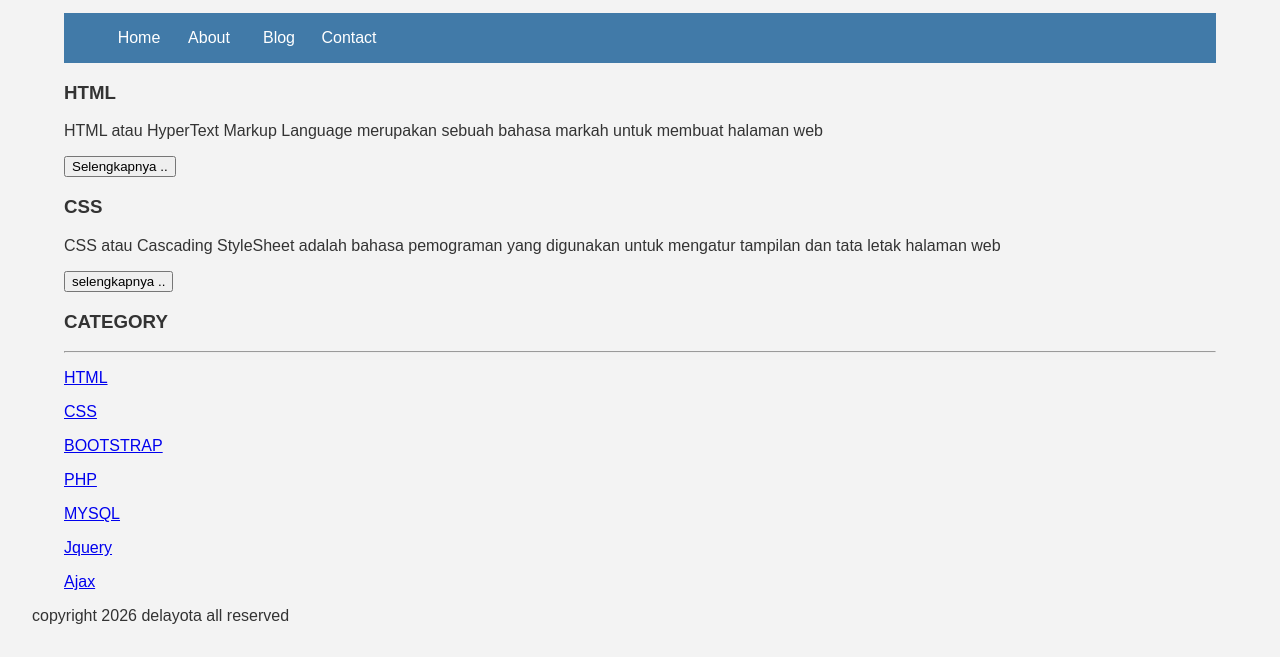
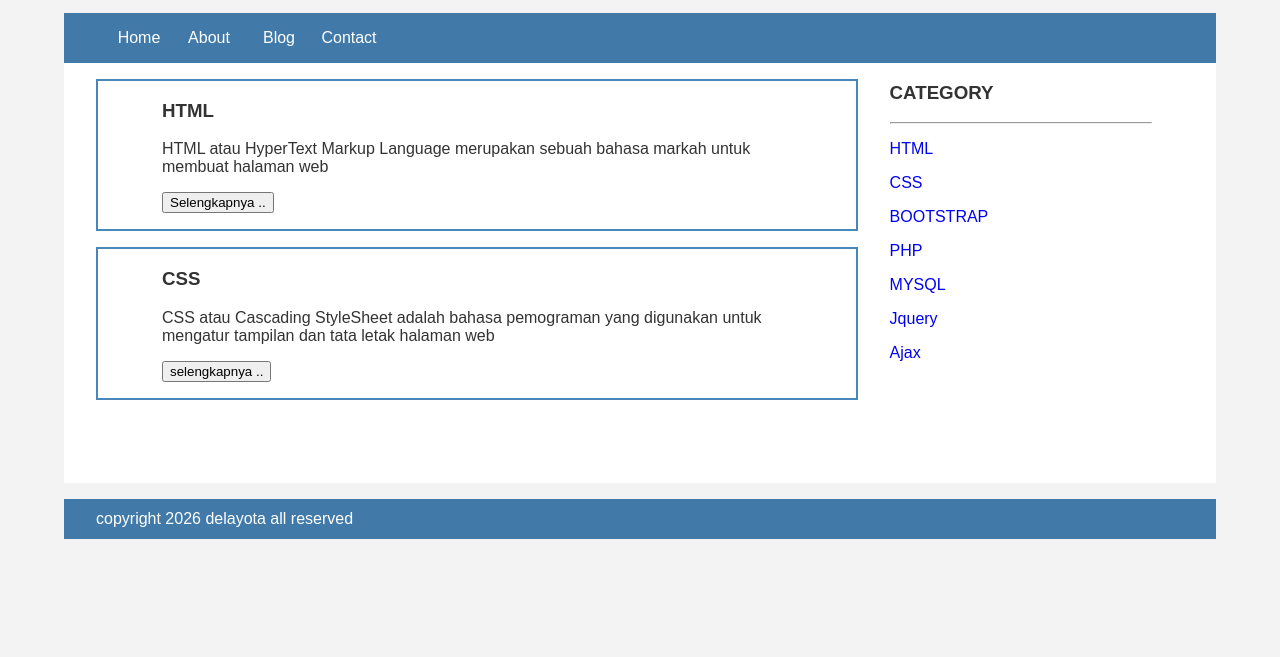
Before and after one commit to falikabiologi15/webku, a plain HTML site: page index.html in a window 1280 px wide. Shown: the part 143-800 px from the top of the page. Drawn offline with Linux system fonts and the light colour scheme.

Commit message:
Update style.css

```diff
--- a/style.css
+++ b/style.css
@@ -46,3 +46,50 @@ body{
     background-color:#4b88bb;
     display:block;
 }
+
+.content{
+    width:90%;
+    margin:auto;
+    height:420px;
+    padding:0.1px;
+    background:#fff;
+    color:#333;
+}
+
+.border{
+    border:2px solid #4887b9;
+    margin-top:1pc;
+    padding-bottom:1pc;
+    padding-left:2pc;
+    padding-right:2pc;
+}
+
+.kiri{
+    width:70%;
+    float:left;
+    margin:auto;
+    background:#fff;
+    height:420px;
+}
+
+.kanan{
+    width:30%;
+    float:left;
+    margin:auto;
+    background:#fff;
+    height:420px;
+}
+
+.undercor{
+    text-decoration:none;
+}
+
+.footer{
+    width:90%;
+    margin:auto;
+    height:40px;
+    line-height:40px;
+    background:#417aa8;
+    color:#fff;
+    margin-bottom: 1pc;
+}
```
